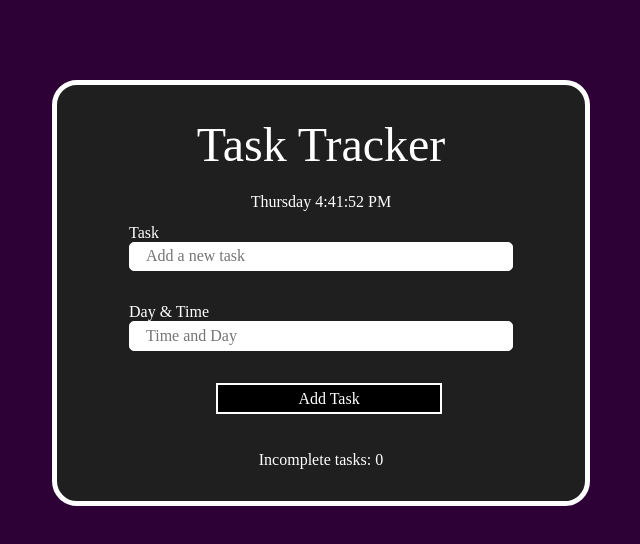
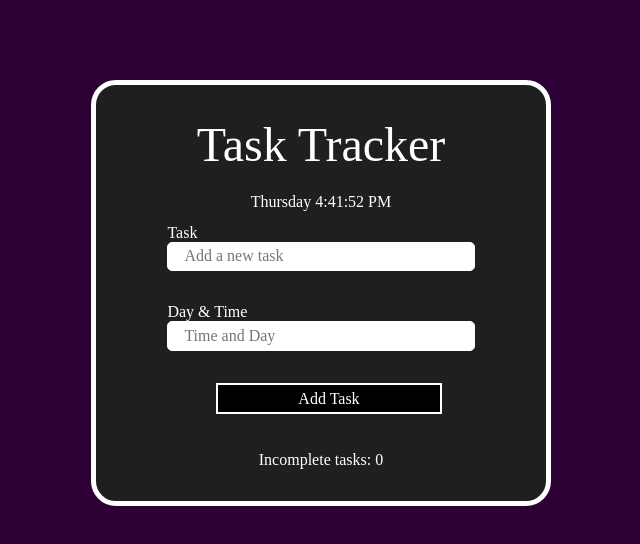
Before and after one commit to MiguelGGithub/First-React-Project-To-do-List-, a React (Vite) app: page / in a window 1536 px wide. Shown: the top 544 px of the page, without its empty margins (447-1087 px from the left). Built offline with nearby package versions, Linux system fonts and the light colour scheme; a web font is replaced by a local one.

Commit message:
FINAL COMMIT, changing css

```diff
--- a/src/css/App.css
+++ b/src/css/App.css
@@ -167,13 +167,13 @@ button:hover{
 }
 @media(min-width: 1440px){
     .todo-body{
-        width: 35vw;
+        width: 30vw;
 
     }
     .todo-task{
-        width: 30vw;
+        width: 25vw;
     }
     .todo-task-inputter{
-        width: 25vw;
+        width: 20vw;
     }
 }
```
